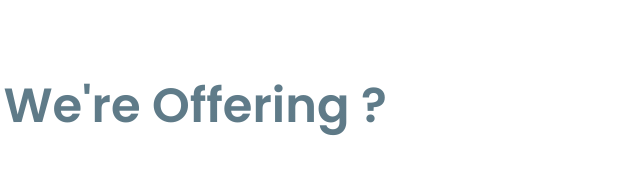
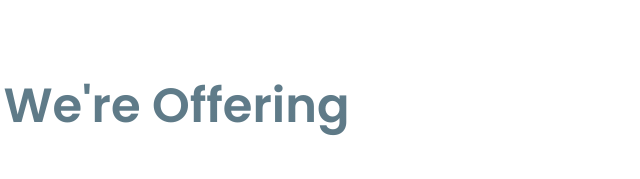
Before and after one commit to sakuntharuka/InovIT, a plain HTML site: page index.html in a window 1280 px wide. Shown: the part 730-909 px from the top of the page, 268-908 px from the left. Drawn offline with nearby package versions, Linux system fonts and the light colour scheme.

Commit message:
Update index.html

```diff
--- a/index.html
+++ b/index.html
@@ -51,7 +51,7 @@
                 </div>
             </section>
             <section class="box two">
-                <h1 data-aos="fade-right" data-aos-duration="2000" class="our-serv">What We're Offering ?</h1>
+                <h1 data-aos="fade-right" data-aos-duration="2000" class="our-serv">What We're Offering</h1>
                 <div class="grid">
                     <div class="items row1">
                         <div class="image"><svg xmlns="http://www.w3.org/2000/svg" height="24px" viewBox="0 -960 960 960" width="24px" fill="#e8eaed"><path d="M320-240 80-480l240-240 57 57-184 184 183 183-56 56Zm320 0-57-57 184-184-183-183 56-56 240 240-240 240Z"/></svg></div>
```
